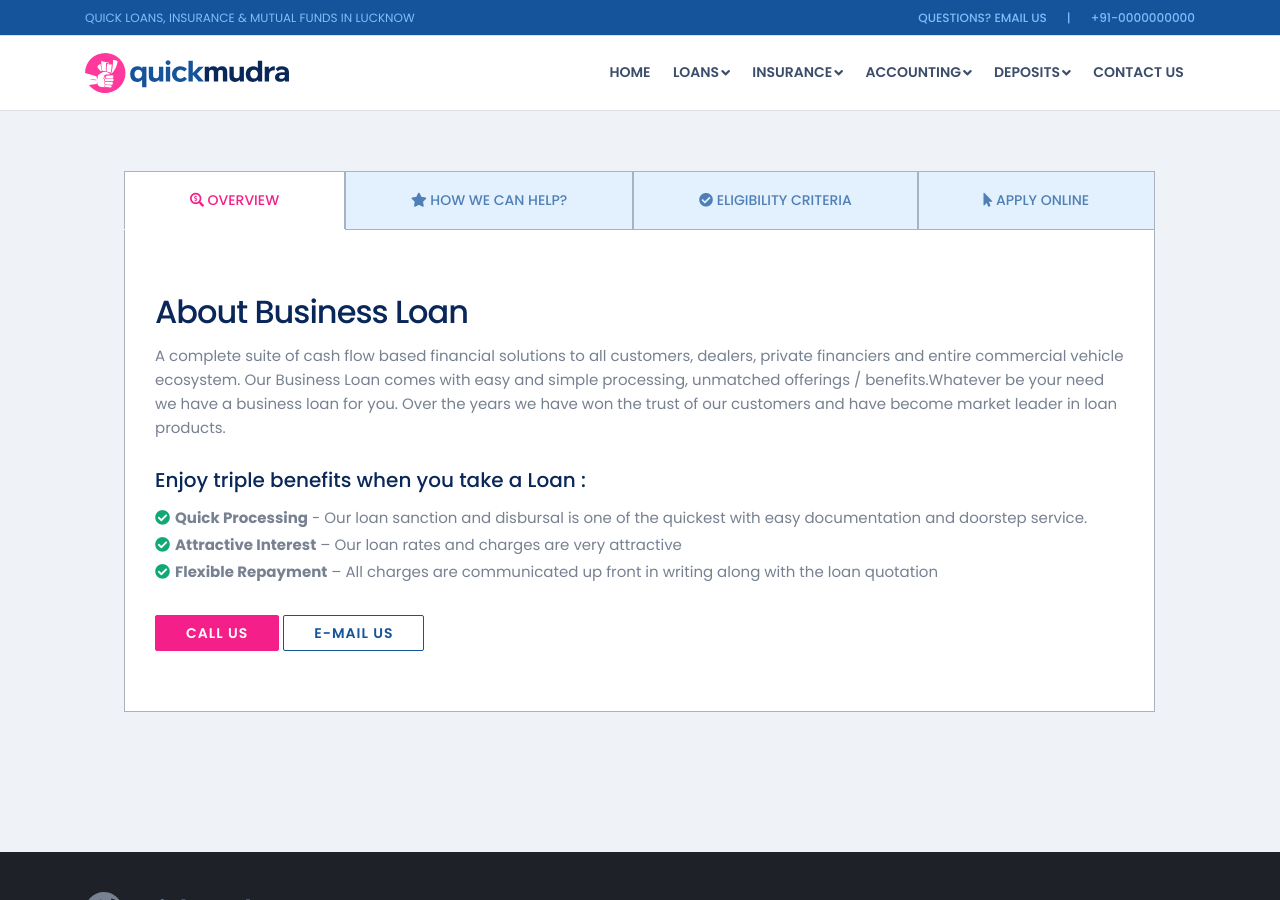
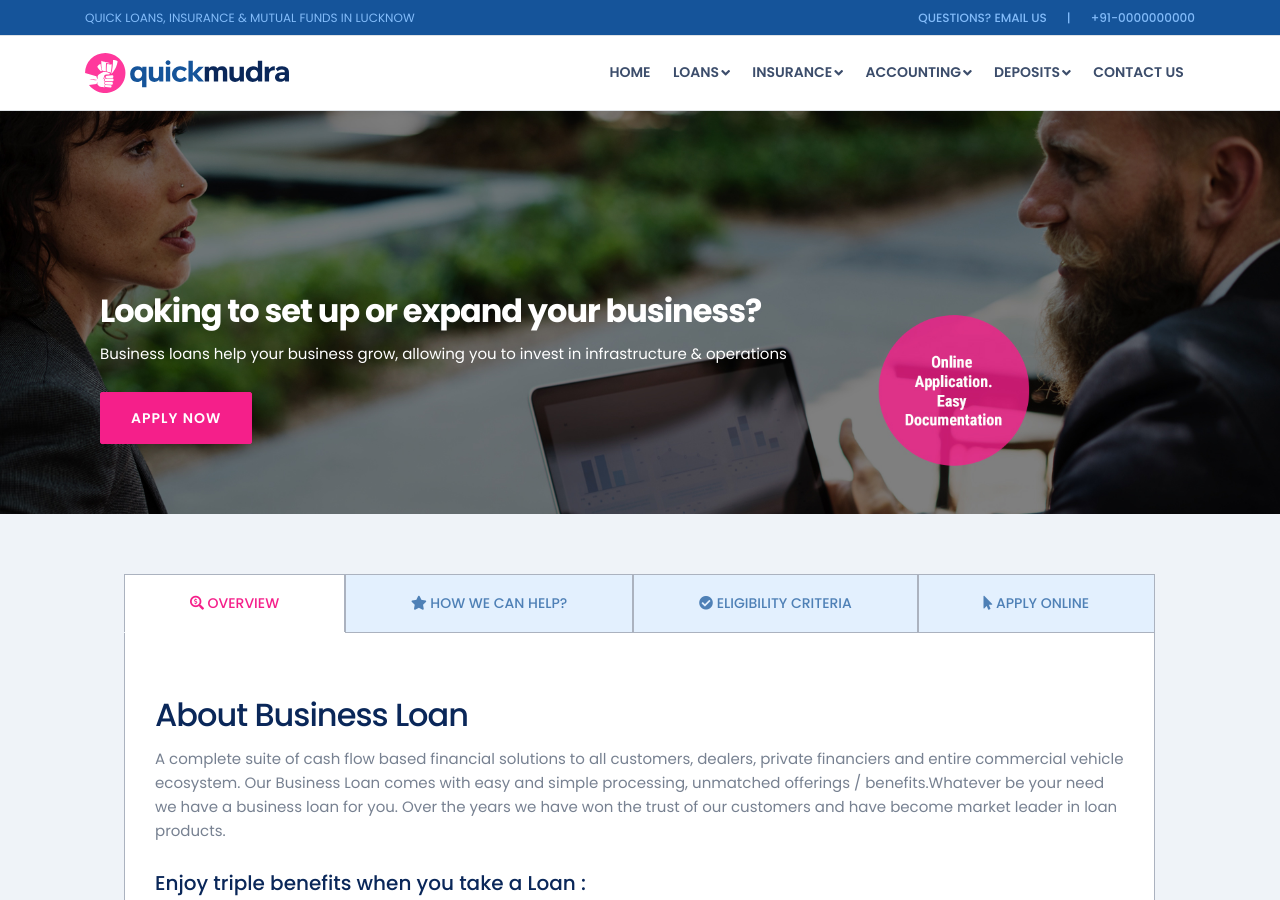
Before and after one commit to jaswinder-singh/creditme, a Jekyll site: the page built from pages/business-loan.html, in a window 1280 px wide and 900 px high. Built offline with Jekyll 4.4.1, drawn with Linux system fonts in a browser that asks for light colours; nearby versions of some CDN libraries.

Commit message:
Update business-loan.html

```diff
--- a/pages/business-loan.html
+++ b/pages/business-loan.html
@@ -5,7 +5,22 @@ header: default
 keywords: Home Loan, Personal Loan, Business Loan, Loan Against Property, Used Car Loans, Gold Loan, Education Loan, Insurance, Tax Services, GST, Home Loan, Quick Mudra
 permalink: /business-loan
 ---
-
+        <div class="slider" id="slider">
+            <div>
+                <div class="student-slider-img"><img src="{{ site.url }}/assets/images/business-loan-slider.jpg" alt="{{ site.name }} - {{ site.description }}" class="">
+                    <div class="container">
+                        <div class="col-xl-8 col-lg-8 col-md-12 col-sm-12 col-12">
+                            <div class="slider-captions">
+                                <!-- slider-captions -->
+                                <h1 class="slider-title">Looking to set up or expand your business?</h1>
+                                <p class="slider-text d-none d-xl-block d-lg-block d-md-block">Business loans help your business grow, allowing you to invest in infrastructure & operations</p>
+                                <a href="{{ site.url }}/apply-now" class="btn btn-secondary">Apply Now</a>
+                            </div>
+                        </div>
+                    </div>
+                </div>
+            </div>
+            </div>
 <div class=" ">
     <div class="container pdt60">
         <div class="row">
```
